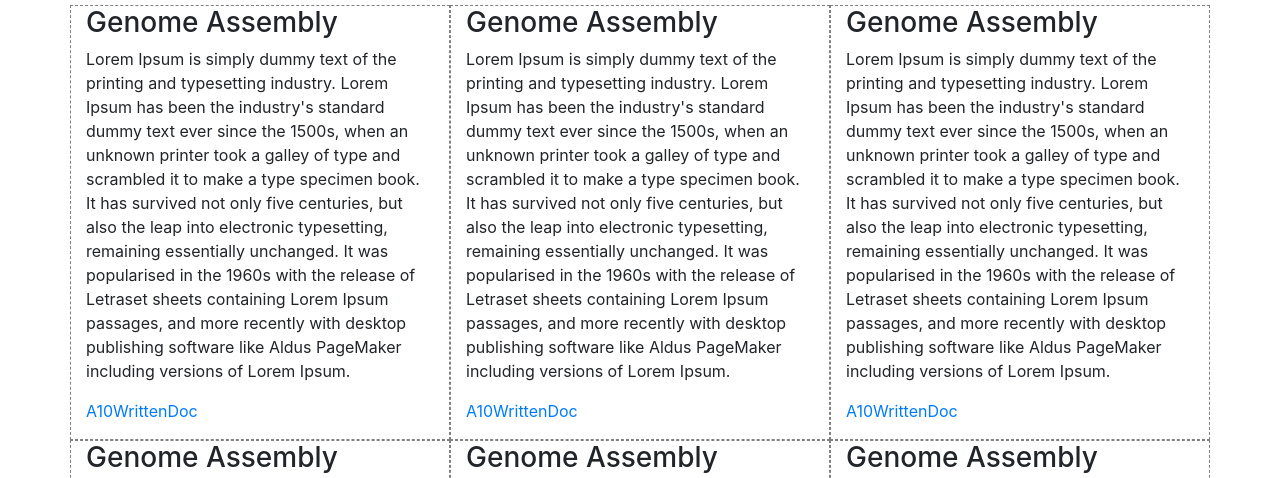
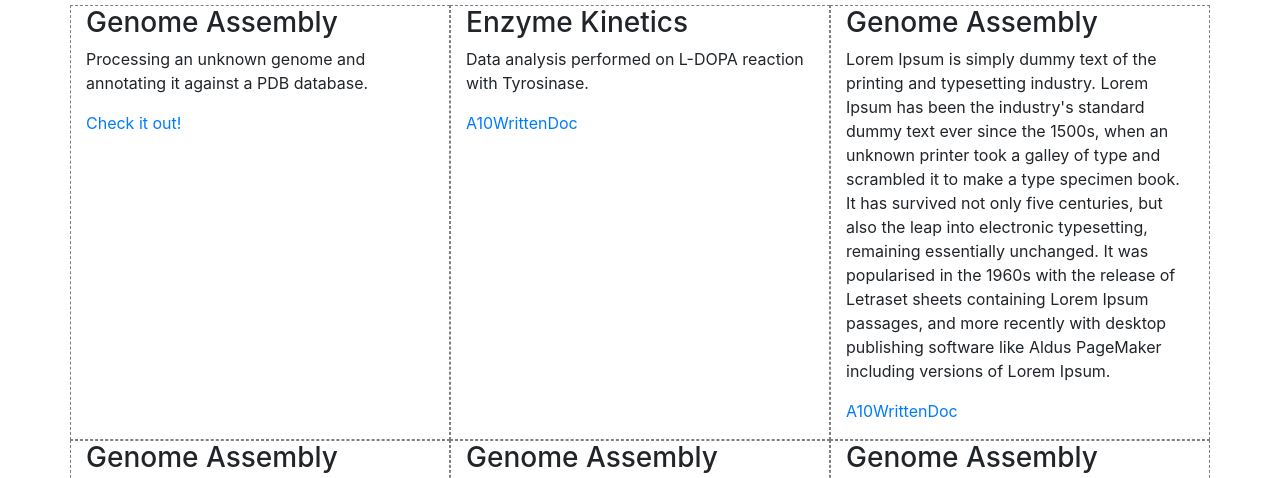
Before and after one commit to bigascon/bigascon.github.io, a plain HTML site: page index.html in a window 1280 px wide. Shown: the part 304-782 px from the top of the page. Drawn offline with nearby package versions, Linux system fonts and the light colour scheme.

Commit message:
started descriptions

```diff
--- a/index.html
+++ b/index.html
@@ -17,13 +17,13 @@
 			<div class="row">
 				<div class="project col-md-4">
 					<h3>Genome Assembly</h3>
-					<p>Lorem Ipsum is simply dummy text of the printing and typesetting industry. Lorem Ipsum has been the industry's standard dummy text ever since the 1500s, when an unknown printer took a galley of type and scrambled it to make a type specimen book. It has survived not only five centuries, but also the leap into electronic typesetting, remaining essentially unchanged. It was popularised in the 1960s with the release of Letraset sheets containing Lorem Ipsum passages, and more recently with desktop publishing software like Aldus PageMaker including versions of Lorem Ipsum.</p>
-					<p><a href="./pdfs/A10WrittenDoc.pdf">A10WrittenDoc</a></p>
+					<p>Processing an unknown genome and annotating it against a PDB database.</p>
+					<p><a href="./pdfs/genome_assembly.pdf">Check it out!</a></p>
 				</div>
 				<div class="project col-md-4">
-					<h3>Genome Assembly</h3>
-					<p>Lorem Ipsum is simply dummy text of the printing and typesetting industry. Lorem Ipsum has been the industry's standard dummy text ever since the 1500s, when an unknown printer took a galley of type and scrambled it to make a type specimen book. It has survived not only five centuries, but also the leap into electronic typesetting, remaining essentially unchanged. It was popularised in the 1960s with the release of Letraset sheets containing Lorem Ipsum passages, and more recently with desktop publishing software like Aldus PageMaker including versions of Lorem Ipsum.</p>
-					<p><a href="./pdfs/A10WrittenDoc.pdf">A10WrittenDoc</a></p>
+					<h3>Enzyme Kinetics</h3>
+					<p>Data analysis performed on L-DOPA reaction with Tyrosinase.</p>
+					<p><a href="./pdfs/enzyme_kinetics.pdf">A10WrittenDoc</a></p>
 				</div>
 				<div class="project col-md-4">
 					<h3>Genome Assembly</h3>
```
Also changed, not shown: 12 other files.
